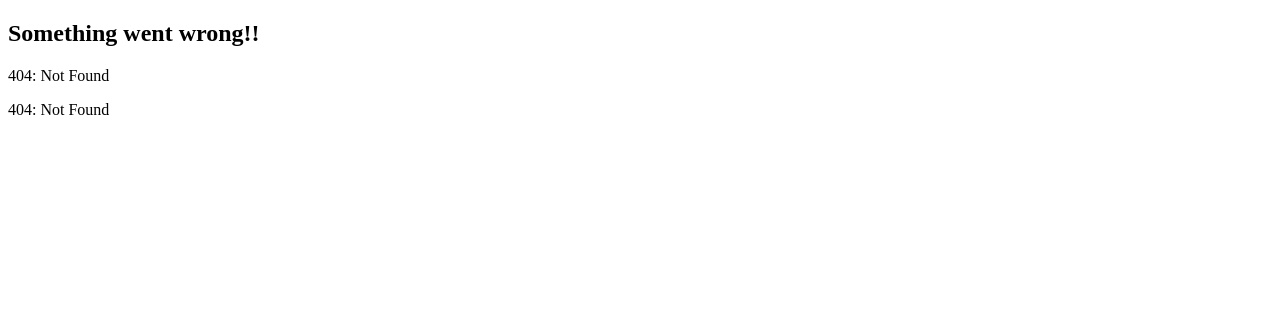
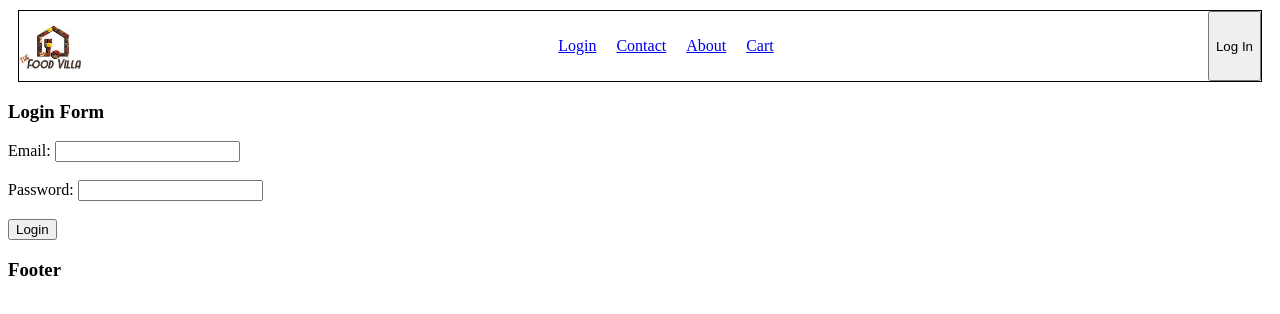
Before and after one commit to ShellySea/ReactPractice, a React (Vite) app: page /login in a window 1280 px wide. Before the commit this address had no page. Shown: the top 314 px of the page. Built offline with nearby package versions, Linux system fonts and the light colour scheme.

Commit message:
Adding Login Form using Formik and adding fallback image

```diff
--- a/package.json
+++ b/package.json
@@ -24,6 +24,7 @@
     "process": "^0.11.10"
   },
   "dependencies": {
+    "formik": "^2.2.9",
     "react": "^18.2.0",
     "react-dom": "^18.2.0",
     "react-router-dom": "^6.10.0"
--- a/src/App.js
+++ b/src/App.js
@@ -9,6 +9,7 @@ import Cart from "./components/Cart.js";
 import Error from "./components/Error.js";
 import { createBrowserRouter, Outlet, RouterProvider } from "react-router-dom";
 import RestaurantMenu from "./components/RestaurantMenu.js";
+import LoginPage from "./components/Login.js";
 
 const AppLayout = () => {
   return (
@@ -29,6 +30,10 @@ const appRoutes = createBrowserRouter([
       {
         path: "/",
         element: <BodyComp />,
+      },
+      {
+        path: "/login",
+        element: <LoginPage />,
       },
       {
         path: "/about",
--- a/src/components/Header.js
+++ b/src/components/Header.js
@@ -8,6 +8,9 @@ const HeaderComp = () => {
     <div className="header">
       <Link to="/">{Logo}</Link>
       <ul className="navItems">
+        <li>
+          <Link to="/login">Login</Link>
+        </li>
         <li>
           <Link to="/contact">Contact</Link>
         </li>
--- /dev/null
+++ b/src/components/Login.js
@@ -0,0 +1,35 @@
+import React from "react";
+import { useNavigate } from "react-router-dom";
+import { Formik, Form, Field } from "formik";
+
+const LoginPage = () => {
+  const navigate = useNavigate();
+  return (
+    <>
+      <h3>Login Form</h3>
+      <Formik
+        initialValues={{ email: "", password: "" }}
+        onSubmit={(values) => {
+          console.log(values);
+          if (values.email.length !== 0 && values.password.length !== 0) {
+            navigate("/Contact");
+          }
+        }}
+      >
+        <Form>
+          <label>Email: </label>
+          <Field name="email" type="text" />
+          <br />
+          <br />
+          <label>Password: </label>
+          <Field name="password" type="password" />
+          <br />
+          <br />
+          <button type="submit">Login</button>
+        </Form>
+      </Formik>
+    </>
+  );
+};
+
+export default LoginPage;
--- a/src/components/RestaurantMenu.js
+++ b/src/components/RestaurantMenu.js
@@ -33,6 +33,11 @@ const RestaurantMenu = () => {
     navigate(-1);
   }
 
+  function replaceImg(error) {
+    error.target.src =
+      "https://www.google.com/url?sa=i&url=https%3A%2F%2Fwww.linkedin.com%2Fcompany%2Fimg&psig=AOvVaw3ARQJsVJl7O44lOJaI8foV&ust=1681058181214000&source=images&cd=vfe&ved=0CBEQjRxqFwoTCICF9-_bmv4CFQAAAAAdAAAAABAE";
+  }
+
   return !restaurant || recommendedMenu?.length === 0 ? (
     <ShimmerUI />
   ) : (
@@ -58,6 +63,7 @@ const RestaurantMenu = () => {
                 <img
                   className="recommended-menu-img"
                   src={IMG_CDN_URL + detail.card.info?.imageId}
+                  onError={replaceImg}
                 />
               </li>
             );
```
Also changed, not shown: 1 other file (tests, documents, lock files or other folders).
